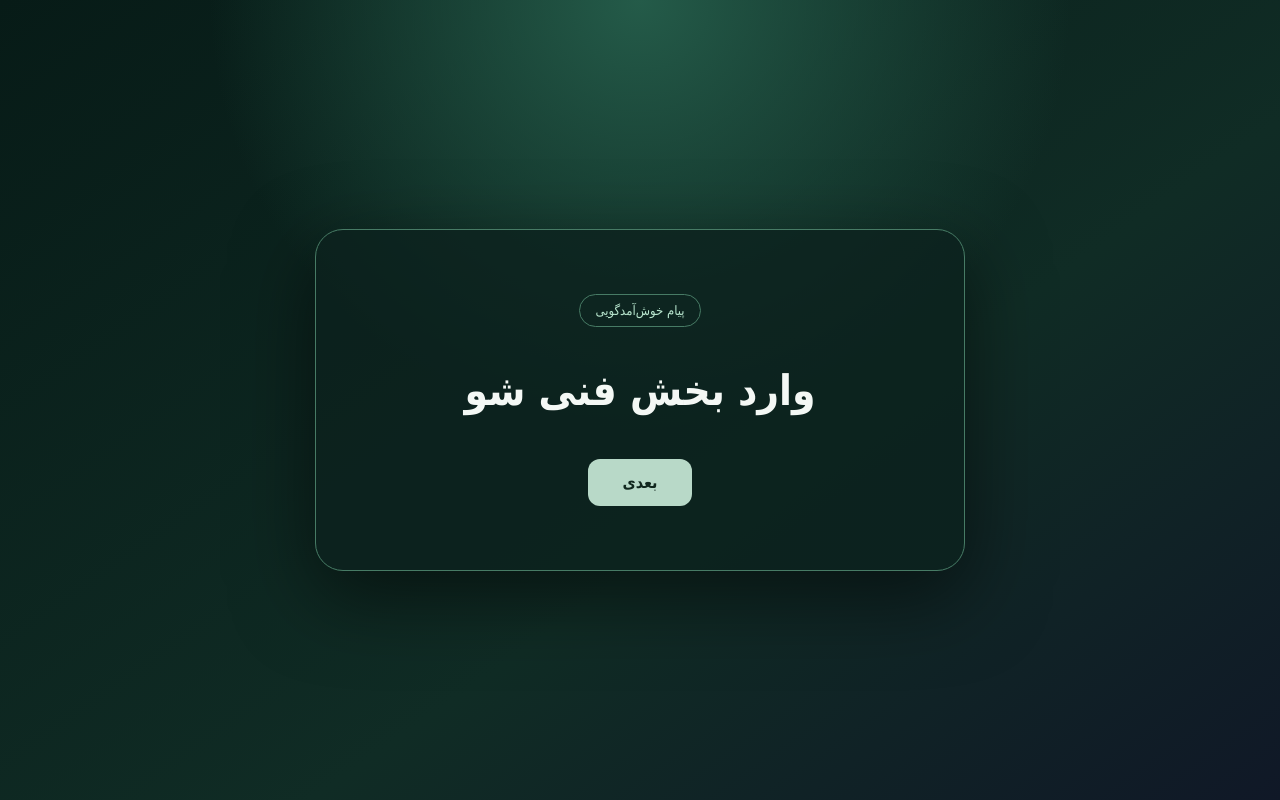
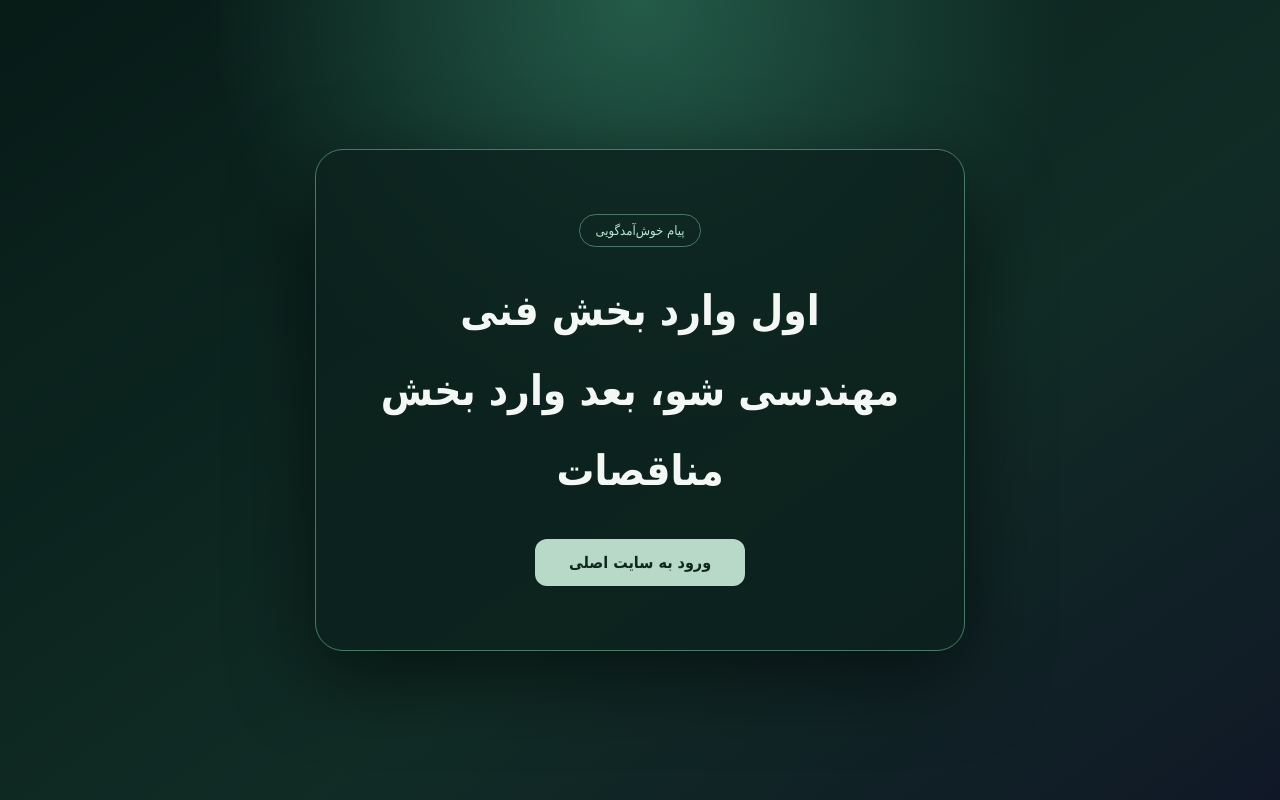
Before and after one commit to aminabdi232-dot/contractor-management, a plain HTML site: page welcome.html in a window 1280 px wide. Drawn offline with Linux system fonts and the light colour scheme.

Commit message:
Update welcome message with technical and tenders guidance

```diff
--- a/welcome.html
+++ b/welcome.html
@@ -3,7 +3,7 @@
 <head>
 <meta charset="utf-8">
 <meta name="viewport" content="width=device-width,initial-scale=1">
-<title>وارد بخش فنی شو</title>
+<title>راهنمای ورود | پنل مدیریت امین عبدی</title>
 <style>
 *{box-sizing:border-box}body{margin:0;min-height:100vh;display:grid;place-items:center;padding:24px;background:radial-gradient(circle at 50% 0,#245b49 0,transparent 42%),linear-gradient(145deg,#071b17,#102c25 60%,#101827);font-family:Tahoma,Arial,sans-serif;color:#f4f8f5}
 .card{width:min(650px,100%);padding:clamp(32px,7vw,64px);border:1px solid #477b65;border-radius:28px;background:#0c211dcc;box-shadow:0 25px 80px #0008;text-align:center}
@@ -15,8 +15,8 @@ a{display:inline-block;text-decoration:none;background:#b8d9c8;color:#10271e;pad
 <body>
 <main class="card">
 <div class="tag">پیام خوش‌آمدگویی</div>
-<h1>وارد بخش فنی شو</h1>
-<a href="intro.html">بعدی</a>
+<h1>اول وارد بخش فنی مهندسی شو، بعد وارد بخش مناقصات</h1>
+<a href="panel.html">ورود به سایت اصلی</a>
 </main>
 </body>
 </html>
```
